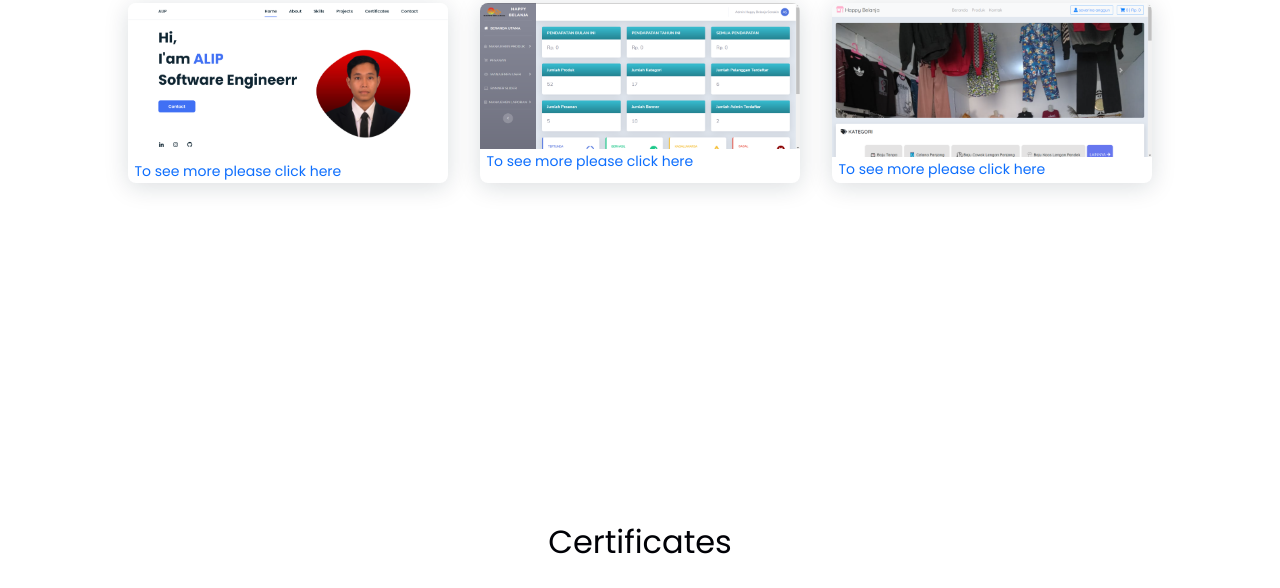
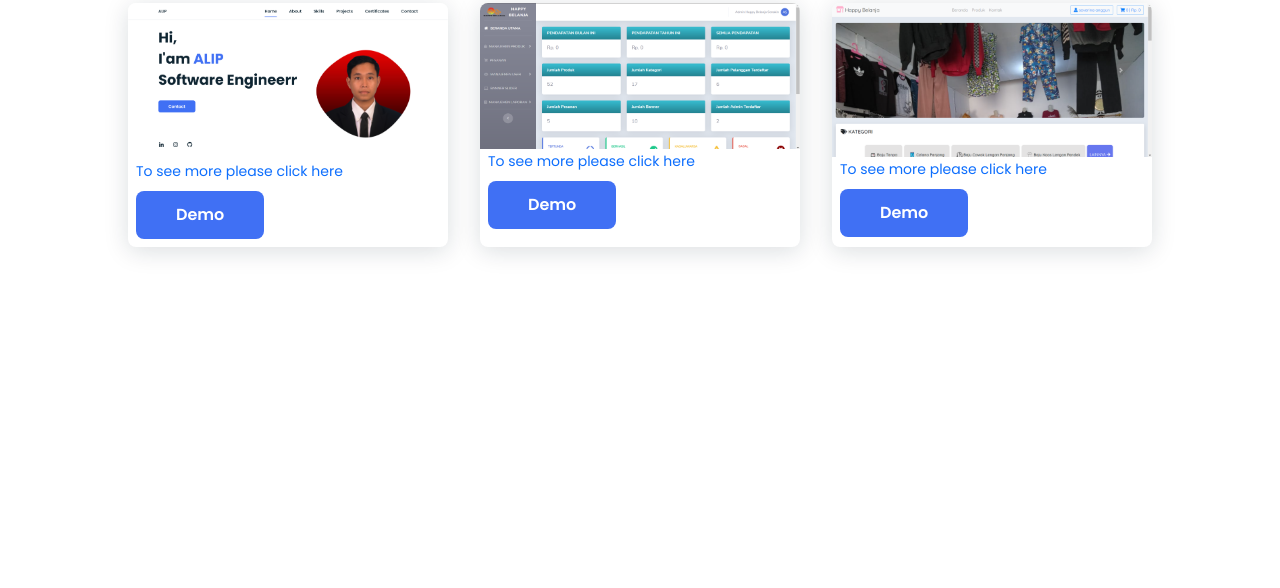
Before and after one commit to alip55247/web-portfolio-2, a plain HTML site: page index.html in a window 1280 px wide. Shown: the part 2173-2761 px from the top of the page. Drawn offline with nearby package versions, Linux system fonts and the light colour scheme.

Commit message:
Menambahkan button demo

```diff
--- a/index.html
+++ b/index.html
@@ -168,18 +168,21 @@
                 <div class="projects__container bd-grid">
                     <div class="projects__img">
                         <a href="https://gitfront.io/r/user-6541028/568ee70c61f89011995d59161b5efe416ab730c8/web-portfolio-2/" target="_blank">
-                            <img src="assets/img/projects/1.png" alt="projects 1"><small style="margin-left: 2%;">To see more please click here</small>
+                            <img src="assets/img/projects/1.png" alt="projects 1"><small class="text mb-2 mt-2 ms-2">To see more please click here</small>
                         </a>
+                        <a class="button btn-primary mb-2 mt-2 ms-2" href="https://web-portfolio-alip.netlify.app/">Demo</a>
                     </div>
                     <div class="projects__img">
                         <a href="https://gitfront.io/r/user-6541028/d6fe22957c9049b8d1e323675501931a94f9a666/website-toko-online/" target="_blank">
-                            <img src="assets/img/projects/2.png" alt="projects 2"><small style="margin-left: 2%;">To see more please click here</small>
+                            <img src="assets/img/projects/2.png" alt="projects 2"><small class="text mb-2 mt-2 ms-2">To see more please click here</small>
                         </a>
+                        <a class="button btn-primary mb-2 mt-2 ms-2" href="https://tokohappybelanja.appdev.my.id/">Demo</a>
                     </div>
                     <div class="projects__img">
                         <a href="https://gitfront.io/r/user-6541028/e9eb4ed1ee1804de8b25b4bed5bf48cb89954c07/Frontend-Vue-Js/" target="_blank">
-                            <img src="assets/img/projects/3.png" alt="projects 3"><small style="margin-left: 2%;">To see more please click here</small>
+                            <img src="assets/img/projects/3.png" alt="projects 3"><small class="text mb-2 mt-2 ms-2">To see more please click here</small>
                         </a>
+                        <a class="button btn-primary mb-2 mt-2 ms-2" href="https://happy-belanja.netlify.app/">Demo</a>
                     </div>
                 </div>
             </section>
```
